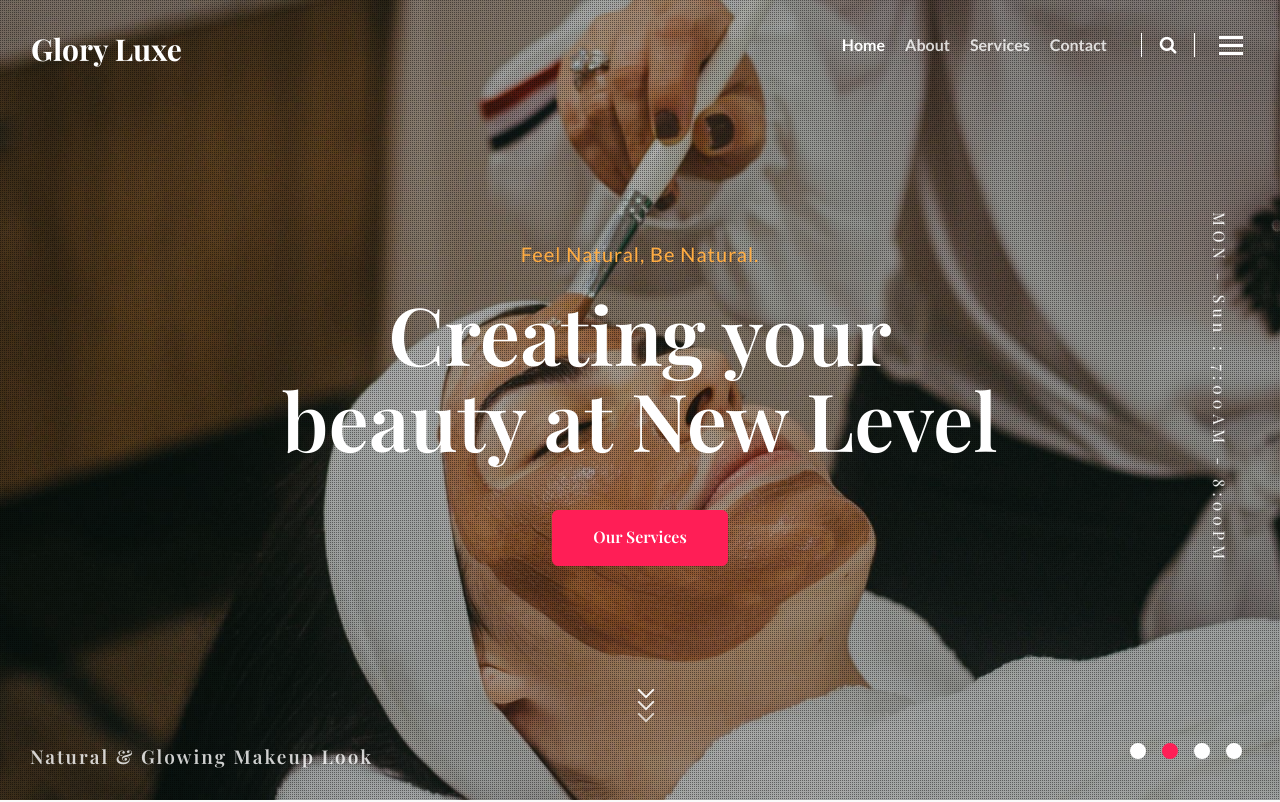
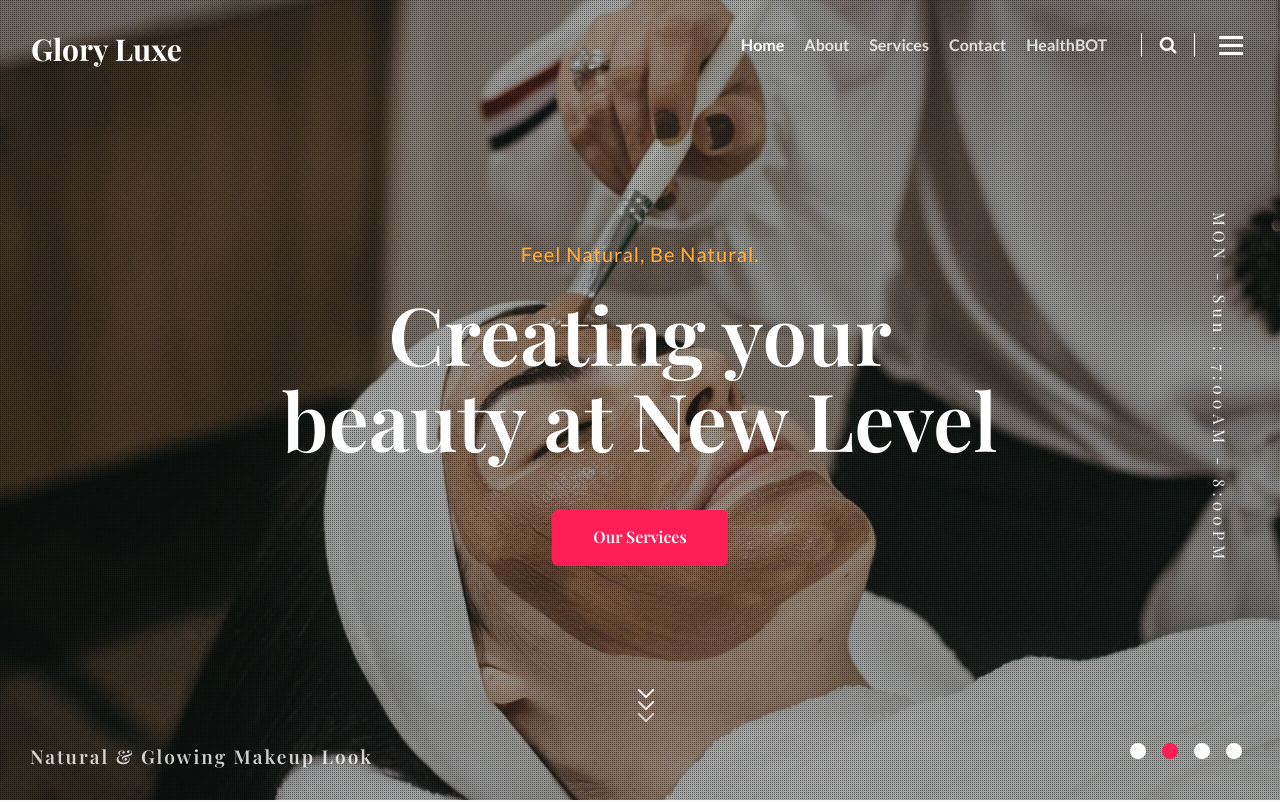
Before and after one commit to Pavankumaryadlapalli/FRT_Project, a plain HTML site: page index.html in a window 1280 px wide. Shown: the top 802 px of the page. Drawn offline with nearby package versions, Linux system fonts and the light colour scheme; a web font is replaced by a local one.

Commit message:
Update index.html

```diff
--- a/index.html
+++ b/index.html
@@ -44,6 +44,11 @@
 						<li class="nav-item">
 							<a class="nav-link" href="contact.html">Contact</a>
 						</li>
+
+						<li class="nav-item">
+							<a class="nav-link" href="Healthbot.html">HealthBOT</a>
+						</li>
+
 					</ul>
 					<div class="search-right">
 						<a href="#search" class="hnysearch-icon" title="search"><span class="fa fa-search"
```
